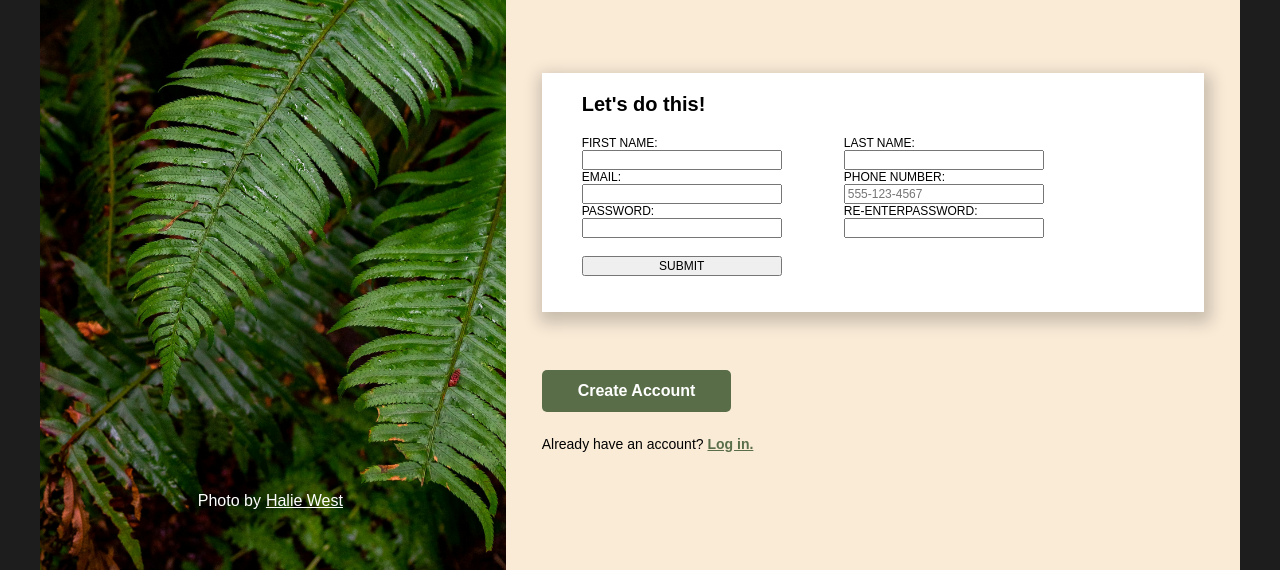
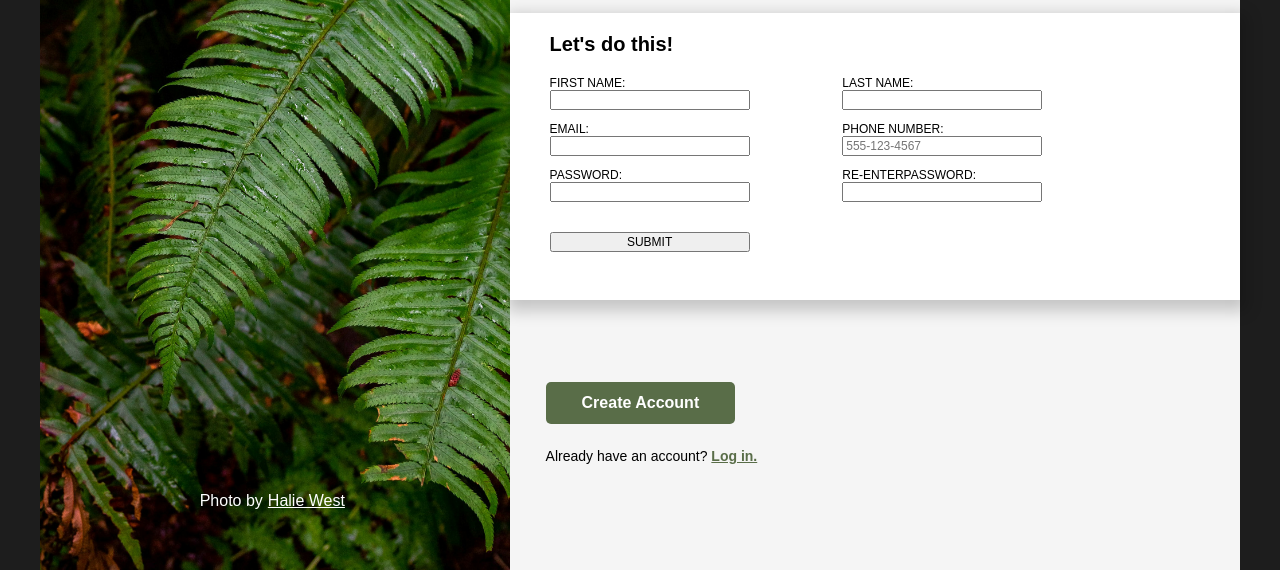
Before and after one commit to brebierod/signup-form, a plain HTML site: page index.html in a window 1280 px wide. Shown: the part 230-800 px from the top of the page. Drawn offline with Linux system fonts and the light colour scheme.

Commit message:
Adjust padding and lighten background

```diff
--- a/style.css
+++ b/style.css
@@ -70,9 +70,8 @@ img {
     flex-flow: column nowrap;
     justify-content: space-evenly;
     align-items: center;
-    background-color: antiquewhite;
+    background-color: rgb(245, 245, 245);
     height: 100%;
-    padding: 36px;
 }
 
 #message {
@@ -82,6 +81,7 @@ img {
     align-items: center;
     font-size: 20px;
     font-weight: bold;
+    padding: 36px;
 }
 
 #form {
@@ -123,6 +123,10 @@ input, .form-label {
     font-size: 12px;
 }
 
+input {
+    margin-bottom: 12px;;
+}
+
 #submit {
     align-self: flex-start;
 }
@@ -137,6 +141,10 @@ button {
     color: white;
 }
 
+#submit {
+    padding: 36px;
+}
+
 #submit p {
     padding: 24px 0;
     font-size: 14px;
```
